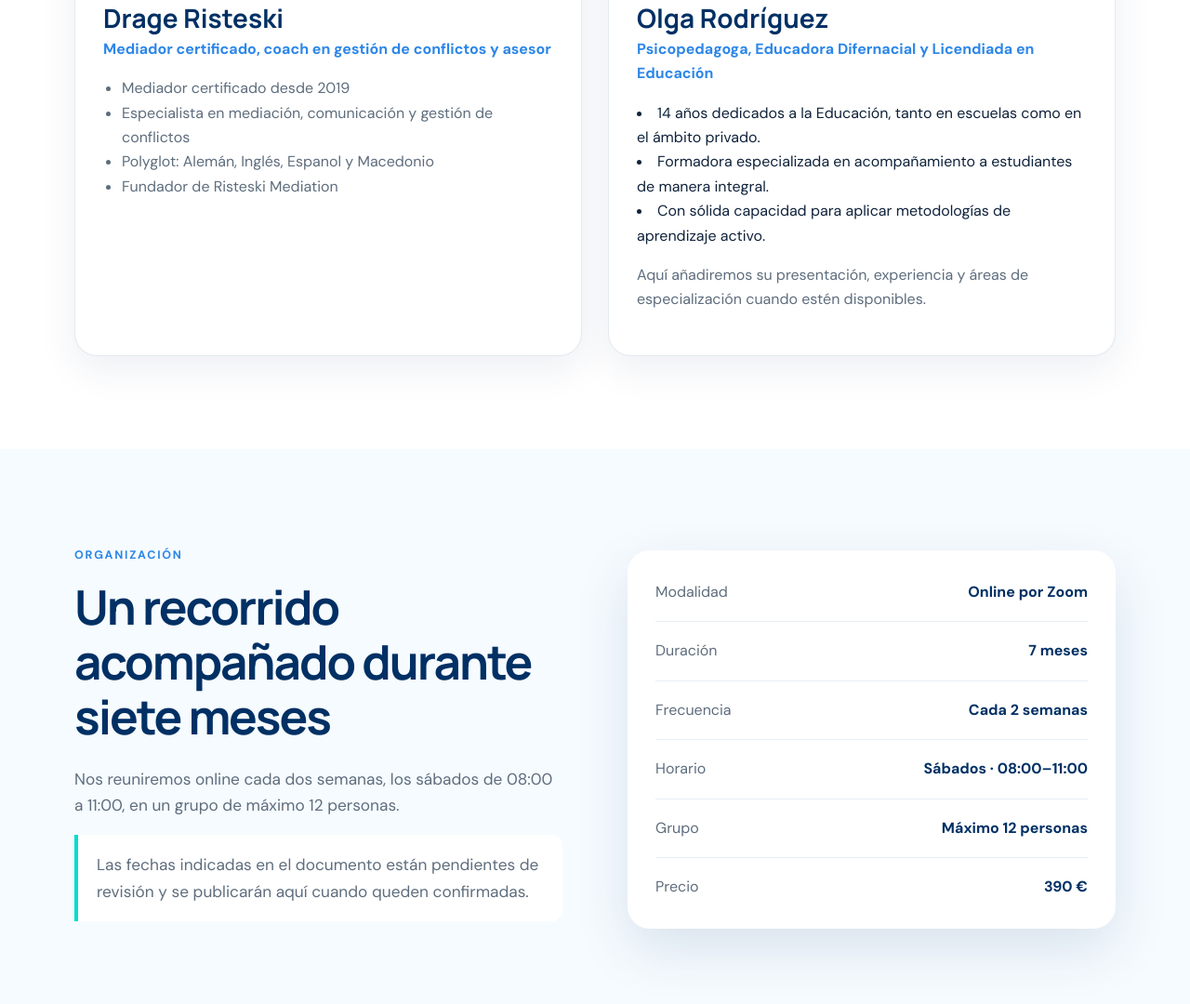
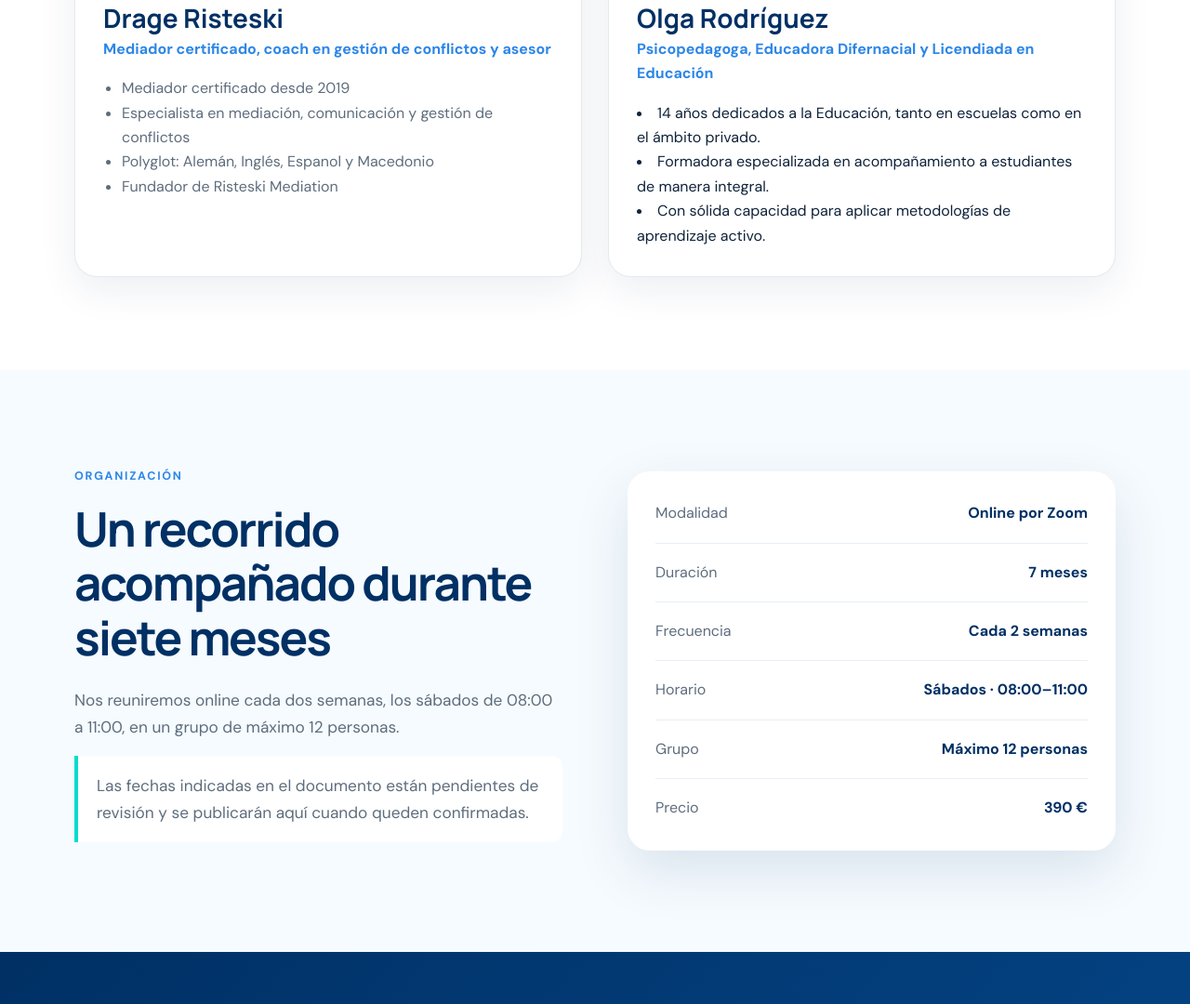
Before and after one commit to Risteski-Mediation/taller-mediacion, a plain HTML site: page index.html in a window 1280 px wide. Shown: the part 3421-4501 px from the top of the page at 93% size. Drawn offline with Linux system fonts and the light colour scheme.

Commit message:
Update index.html

```diff
--- a/index.html
+++ b/index.html
@@ -145,7 +145,6 @@
               <li>14 años dedicados a la Educación, tanto en escuelas como en el ámbito privado.</li>
               <li>Formadora especializada en acompañamiento a estudiantes de manera integral.</li>
               <li>Con sólida capacidad para aplicar metodologías de aprendizaje activo.</li>
-              <p class="placeholder-text">Aquí añadiremos su presentación, experiencia y áreas de especialización cuando estén disponibles.</p>
             </div>
           </article>
         </div>
```
